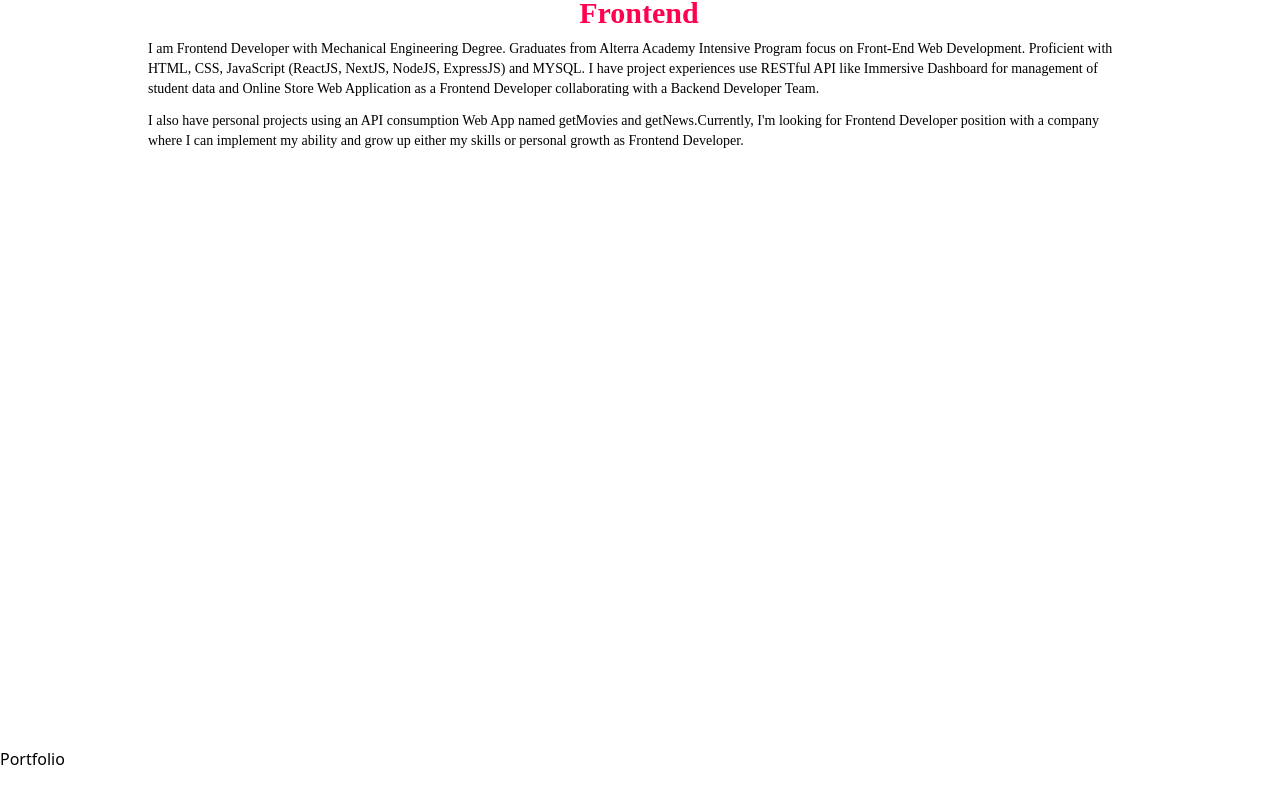
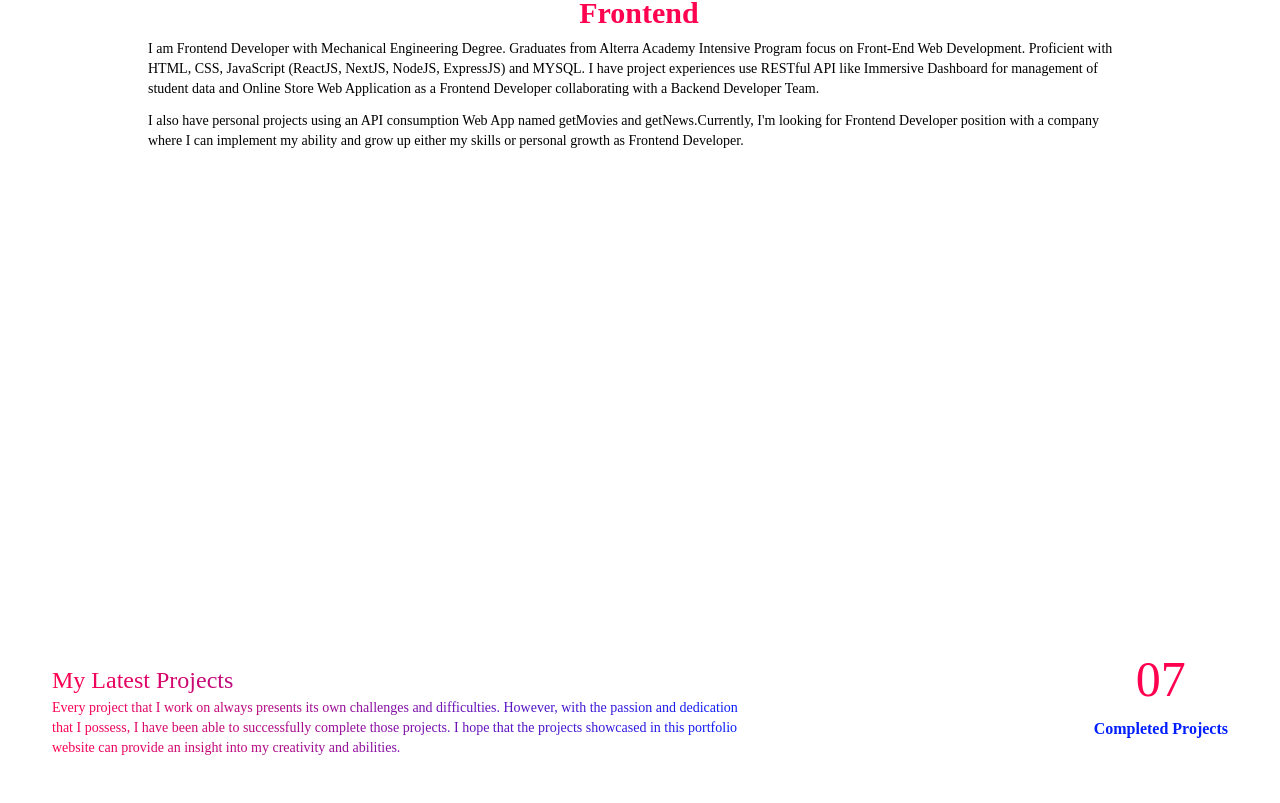
Before and after one commit to argianardi/myportfolio, a React (Create React App) app: page / in a window 1280 px wide. Shown: the part 441-1244 px from the top of the page. Built offline with nearby package versions, Linux system fonts and the light colour scheme.

Commit message:
add projects introduction

```diff
--- a/src/components/Portfolio.js
+++ b/src/components/Portfolio.js
@@ -4,7 +4,30 @@ const Portfolio = () => {
   return (
     <>
       <div id="portfolio" className="section">
-        Portfolio
+        <div className="container mx-auto max-w-[1200px] px-3 pt-3 pb-20">
+          <div className="flex flex-col lg:flex-row justify-between mb-[50px]">
+            <div className="order-2 mt-5 lg:order-1">
+              <h4 className="text-gradient font-secondary text-[24px]">
+                My Latest Projects
+              </h4>
+              <div className="text-gradient font-primary max-w-[700px] mx-auto text-sm">
+                Every project that I work on always presents its own challenges
+                and difficulties. However, with the passion and dedication that
+                I possess, I have been able to successfully complete those
+                projects. I hope that the projects showcased in this portfolio
+                website can provide an insight into my creativity and abilities.
+              </div>
+            </div>
+            <div className="order-1 text-center lg:order-2">
+              <h2 className="text-secondary font-primary max-w-[700px] mx-auto text-[50px]">
+                07
+              </h2>
+              <p className="font-semibold font-primary text-fourth">
+                Completed Projects
+              </p>
+            </div>
+          </div>
+        </div>
       </div>
     </>
   );
```
